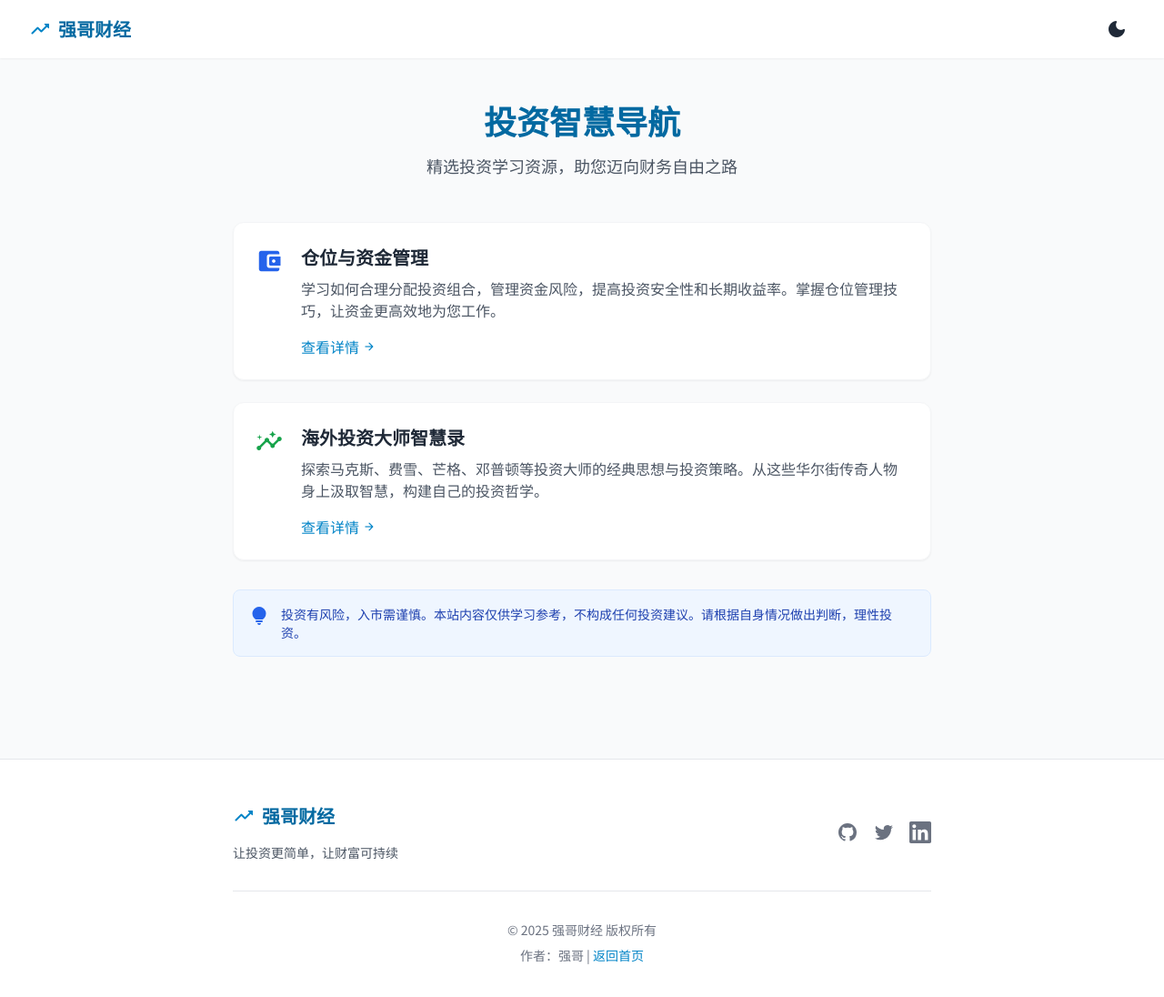
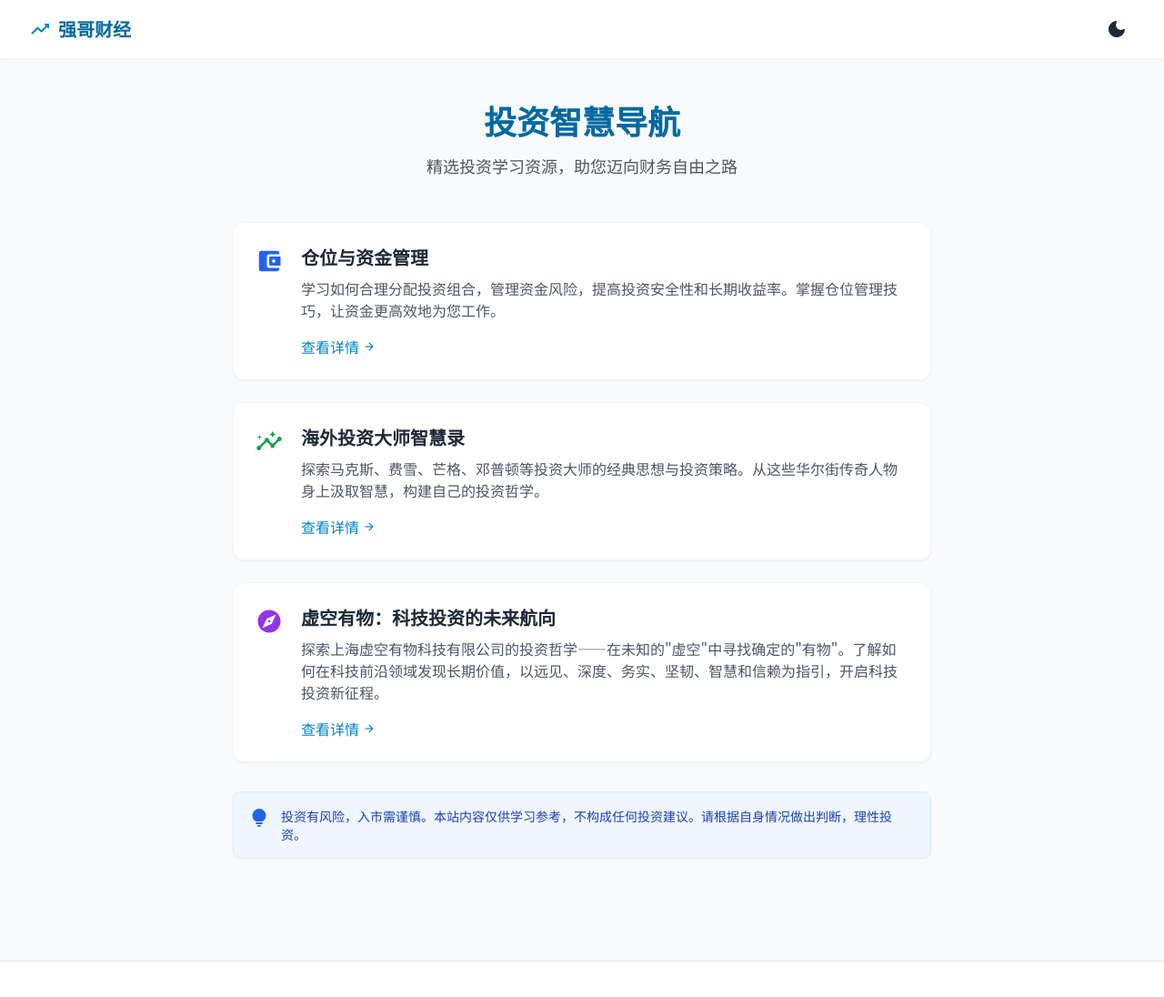
Before and after one commit to hengfengliya/economic, a plain HTML site: page index.html in a window 1280 px wide. Shown: the top 1096 px of the page at 91% size. Drawn offline with nearby package versions, Linux system fonts and the light colour scheme.

Commit message:
Add files via upload

```diff
--- a/index.html
+++ b/index.html
@@ -173,10 +173,35 @@
                         </div>
                     </a>
                 </div>
+
+                <!-- 新增资源卡片 3 - 上海虚空有物科技有限公司 -->
+                <div class="resource-card delayed-animation bg-white dark:bg-gray-800 rounded-xl shadow-sm hover:shadow-md border border-gray-100 dark:border-gray-700 overflow-hidden animate-slide-up" style="--delay: 4">
+                    <a href="Void Something品牌提案.html" class="block p-6">
+                        <div class="flex items-start">
+                            <div class="flex-shrink-0 mr-5">
+                                <span class="material-icons-round text-3xl text-purple-600 dark:text-purple-400">
+                                    explore
+                                </span>
+                            </div>
+                            <div class="flex-1">
+                                <h2 class="text-xl font-semibold mb-2 text-gray-800 dark:text-gray-100">
+                                    虚空有物：科技投资的未来航向
+                                </h2>
+                                <p class="text-gray-600 dark:text-gray-300 mb-4">
+                                    探索上海虚空有物科技有限公司的投资哲学——在未知的"虚空"中寻找确定的"有物"。了解如何在科技前沿领域发现长期价值，以远见、深度、务实、坚韧、智慧和信赖为指引，开启科技投资新征程。
+                                </p>
+                                <div class="flex items-center text-primary-600 dark:text-primary-400 font-medium">
+                                    <span>查看详情</span>
+                                    <span class="material-icons-round ml-1 text-sm">arrow_forward</span>
+                                </div>
+                            </div>
+                        </div>
+                    </a>
+                </div>
             </div>
 
             <!-- 提示卡片 -->
-            <div class="max-w-3xl mx-auto mt-8 delayed-animation animate-slide-up" style="--delay: 4">
+            <div class="max-w-3xl mx-auto mt-8 delayed-animation animate-slide-up" style="--delay: 5">
                 <div class="bg-blue-50 dark:bg-blue-900/30 border border-blue-100 dark:border-blue-800 rounded-lg p-4 flex items-start">
                     <span class="material-icons-round text-blue-600 dark:text-blue-400 mr-3">lightbulb</span>
                     <p class="text-sm text-blue-800 dark:text-blue-200">
```
